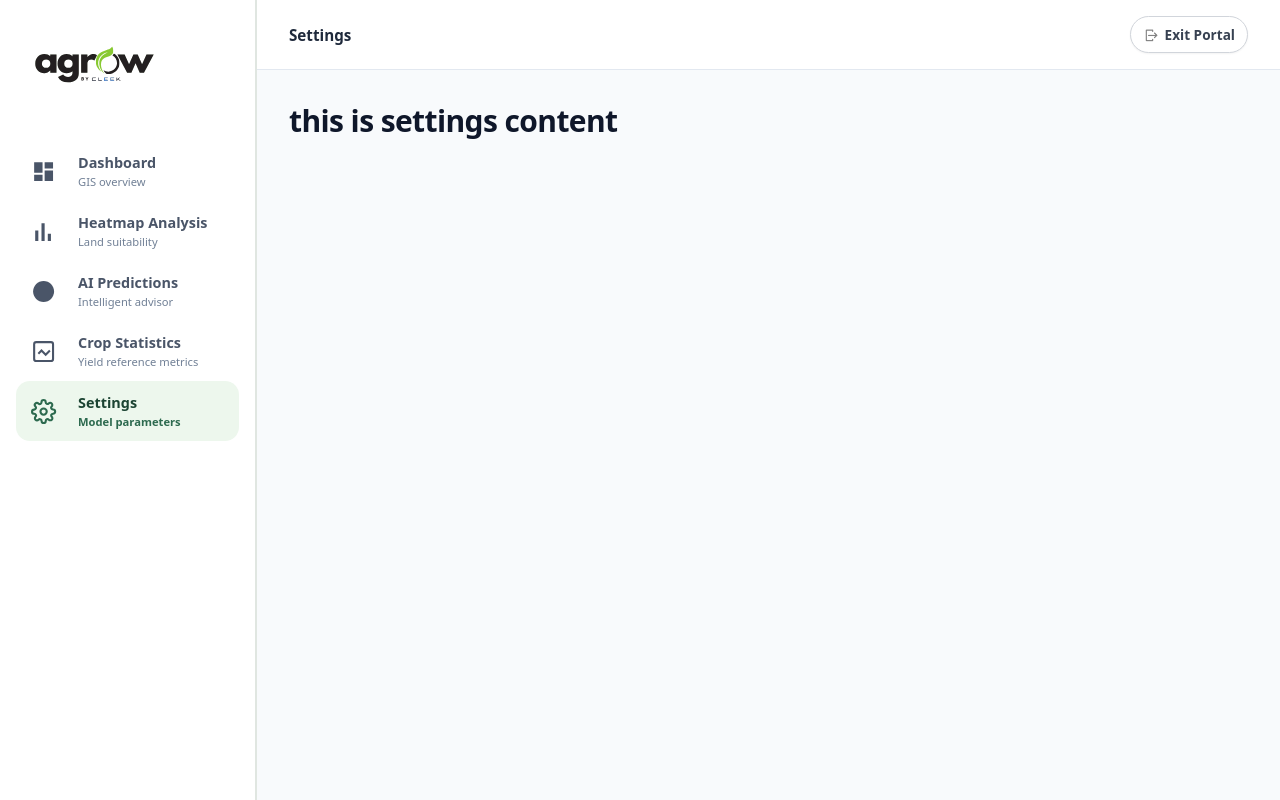
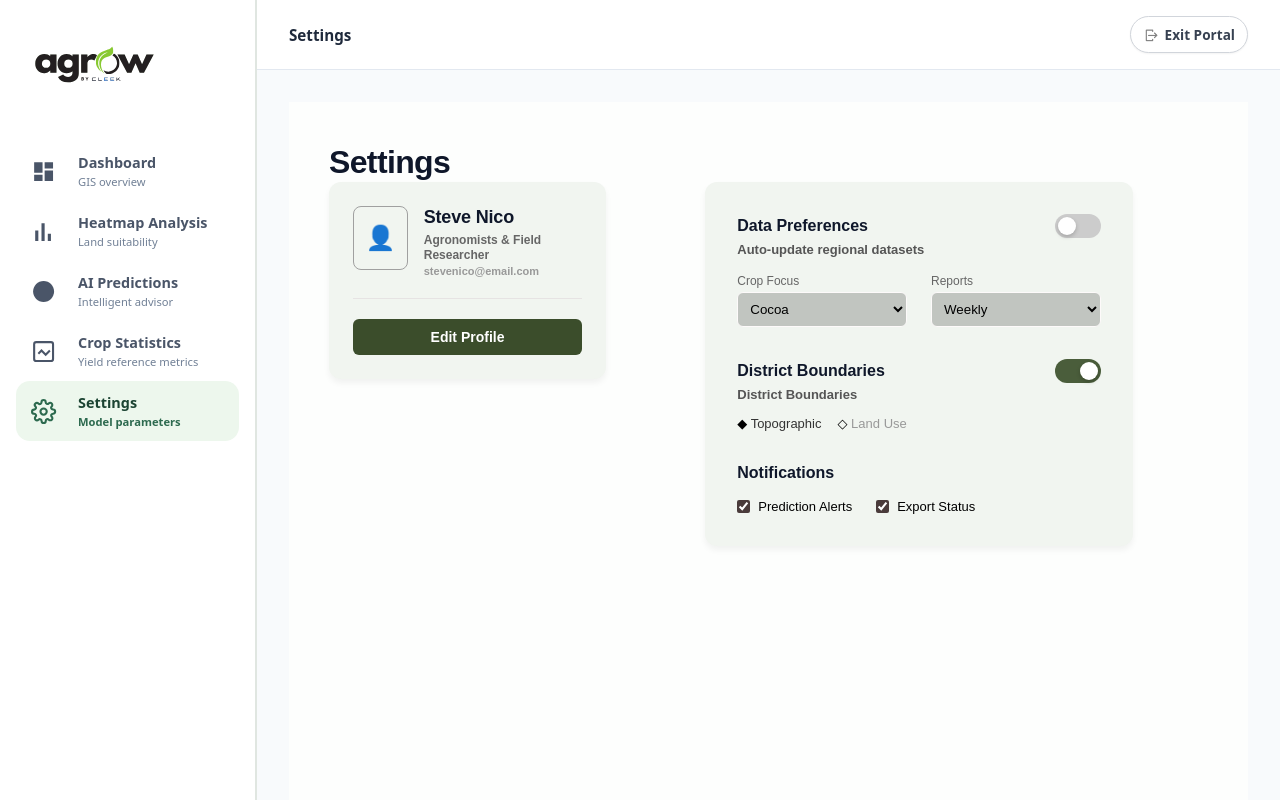
Before and after one commit to lumbanon/GamudaProject, a React (Vite) app in the folder agrow-portal/: page /dashboard/settings in a window 1280 px wide. Built offline with nearby package versions, Linux system fonts and the light colour scheme.

Commit message:
add setting content

```diff
--- /dev/null
+++ b/agrow-portal/src/features/setting/SettingPanel.jsx
@@ -0,0 +1,116 @@
+import { useState,useEffect } from 'react';
+import './Setting.css';
+
+// FUNCTION : Main Settings Panel Component
+
+export default function SettingsPanel() {
+const [dataPrefActive, setDataPrefActive] = useState(false);
+
+const [selectedLayer, setSelectedLayer] = useState('topo');
+const [boundariesEnabled, setBoundariesEnabled] = useState(true);
+
+const [CropOption,setCropOption]=useState(['Cocoa']);
+const [reportOptions,setReportoptions]=useState(['Weekly']);
+const [selectedCrop, setSelectedCrop] = useState('Cocoa');
+const [selectedReport, setSelectedReport] = useState('Weekly');
+
+// useEffect(()=>{},[]);
+
+  return (
+    <div className="settings-card panel-card">
+
+      {/* Section A: Data Preferences */}
+
+      <div className="settings-section">
+        <div className="section-header">
+          <h3 className="section-title">Data Preferences</h3>
+          <label className='toggle-switch'>
+            <input type="checkbox"
+                    checked ={dataPrefActive}
+                    onChange={(e)=> setDataPrefActive(e.target.checked)} />
+                  <span className='toggle-slider'></span>
+          </label>
+        </div>
+        <p className="section-description">Auto-update regional datasets</p>
+
+        <div className="inputs-row">
+          <div className="input-field-group">
+            <label className="input-label">Crop Focus</label>
+            <select className="custom-select"
+                    value ={selectedCrop}
+                    onChange={(e)=> setSelectedCrop(e.target.value)}
+            >
+              {CropOption.map((crop,index)=>
+              <option key= {index} value ={crop}>{crop}</option>
+              )}
+              </select>
+          </div>
+          <div className="input-field-group">
+            <label className="input-label">Reports</label>
+            <select className="custom-select"
+                    value ={selectedReport}
+                    onChange={(e)=> setSelectedReport(e.target.value)}
+            >
+              {reportOptions.map((report,index)=>
+              <option key ={index} value ={report}>{report}</option>
+              )}
+              </select>
+          </div>
+        </div>
+      </div>
+
+      {/* Section B: District Boundaries */}
+
+      <div className="settings-section">
+        <div className="section-header">
+          <h3 className="section-title">District Boundaries</h3>
+         <label className='toggle-switch'>
+           <input type="checkbox"
+         checked ={boundariesEnabled}
+         onChange={(e)=> setBoundariesEnabled(e.target.checked)} />
+         <span className='toggle-slider'></span>
+          </label>
+
+        </div>
+        <p className="section-description" style={{ marginBottom: "12px" }}>District Boundaries</p>
+
+        <div className="sub-options-container">
+          <span
+            onClick={() => setSelectedLayer('topo')}
+            style={{ cursor: 'pointer', userSelect: 'none' }}
+          >
+            {selectedLayer === 'topo' ? '◆' : '◇'}{' '}
+            <span className={selectedLayer === 'topo' ? 'option-active' : 'option-inactive'}>
+              Topographic
+            </span>
+          </span>
+
+          <span
+            onClick={() => setSelectedLayer('land')}
+            style={{ cursor: 'pointer', userSelect: 'none' }}
+          >
+            {selectedLayer === 'land' ? '◆' : '◇'}{' '}
+            <span className={selectedLayer === 'land' ? 'option-active' : 'option-inactive'}>
+              Land Use
+            </span>
+          </span>
+        </div>
+      </div>
+
+      {/* Section C: Notifications */}
+
+      <div>
+        <h3 className="section-title"> Notifications</h3>
+        <div className="checkbox-group">
+          <label className="checkbox-label">
+            <input type="checkbox" defaultChecked className="custom-checkbox" /> Prediction Alerts
+          </label>
+          <label className="checkbox-label">
+            <input type="checkbox" defaultChecked className="custom-checkbox" /> Export Status
+          </label>
+        </div>
+      </div>
+
+    </div>
+  );
+}
--- a/agrow-portal/src/features/setting/SettingViews.jsx
+++ b/agrow-portal/src/features/setting/SettingViews.jsx
@@ -1,7 +1,29 @@
+import { useState,useEffect } from "react";
+import ProfileCard from "./UserprofileCard";
+import SettingsPanel from "./SettingPanel";
+import './Setting.css';
+
 export default function SettingViews(){
+
     return(
-        <div>
-            <h1>this is settings content</h1>
+    <div className="settings-container">
+            <div className="row setting-title-row">
+                <div className="col-12">
+                    <h1 className= "settings-title">Settings</h1>
+                </div>
+            </div>
+
+            <div className="row">
+                <div className="col-4">
+                     <ProfileCard/>
+                </div>
+                <div className="col-1"></div>
+
+                <div className="col-6">
+                    <SettingsPanel/>
+             <div/>
         </div>
+    </div>
+    </div>
     )
 }
--- /dev/null
+++ b/agrow-portal/src/features/setting/UserprofileCard.jsx
@@ -0,0 +1,23 @@
+import { useState,useEffect } from 'react';
+import './Setting.css';
+
+export default function ProfileCard() {
+  return (
+    <div className="settings-card profile-card">
+      <div className="profile-header">
+        <div className="profile-avatar">👤</div>
+        <div>
+          <h2 className="profile-name">Steve Nico</h2>
+          <p className="profile-role">Agronomists & Field Researcher</p>
+          <p className="profile-email">stevenico@email.com</p>
+        </div>
+      </div>
+
+      <hr className="profile-divider" />
+
+      <button className="btn-edit-profile">
+        Edit Profile
+      </button>
+    </div>
+  );
+}
--- /dev/null
+++ b/agrow-portal/src/features/setting/setting.css
@@ -0,0 +1,237 @@
+/* Container Canvas */
+.settings-container {
+  background-color: #fdfefd;
+  min-height: 100vh;
+  padding: 40px;
+  font-family: sans-serif;
+}
+
+/* Header styling */
+.settings-title-row {
+  margin-bottom: 24px;
+}
+
+.settings-title {
+  font-size: 32px;
+  font-weight: bold;
+  margin: 0;
+}
+
+/* Shared Card Base Style */
+.settings-card {
+  background-color: #f1f5f0;
+  border-radius: 12px;
+  box-shadow: 0 4px 6px rgba(0, 0, 0, 0.05);
+  height: auto;
+}
+
+/* Profile Card Specifics */
+.profile-card {
+  padding: 24px;
+  display: flex;
+  flex-direction: column;
+  height: auto;
+  box-sizing: border-box;
+
+
+}
+
+.profile-header {
+  display: flex;
+  gap: 16px;
+  margin-bottom: 20px;
+}
+
+.profile-avatar {
+  width: 64px;
+  height: 64px;
+  border: 1px solid #a0a0a0;
+  border-radius: 8px;
+  display: flex;
+  align-items: center;
+  justify-content: center;
+  font-size: 24px;
+}
+
+.profile-name {
+  font-size: 18px;
+  margin: 0 0 4px 0;
+  font-weight: bold;
+}
+
+.profile-role {
+  font-size: 12px;
+  color: #666;
+  margin: 0 0 2px 0;
+}
+
+.profile-email {
+  font-size: 11px;
+  color: #999;
+  margin: 0;
+  word-break: break-word;
+}
+
+.profile-divider {
+  border: none;
+  border-top: 1px solid #e6e3e3;
+  margin: 0 0 20px 0;
+}
+
+.btn-edit-profile {
+  width: 100%;
+  background-color: #3b4d2b;
+  color: white;
+  border: none;
+  border-radius: 6px;
+  padding: 10px 0;
+  font-weight: bold;
+  cursor: pointer;
+  font-size: 14px;
+}
+
+/* Settings Panel Specifics */
+.panel-card {
+  padding: 32px;
+}
+
+.settings-section {
+  margin-bottom: 32px;
+}
+
+.section-header {
+  display: flex;
+  justify-content: space-between;
+  align-items: center;
+}
+
+.section-title {
+  font-size: 16px;
+  font-weight: bold;
+  margin: 0;
+}
+
+.section-description {
+  font-size: 13px;
+  color: #555;
+  margin: 4px 0 16px 0;
+}
+
+/* Input Fields */
+.inputs-row {
+  display: flex;
+  gap: 24px;
+}
+
+.input-field-group {
+  flex: 1;
+}
+
+.input-label {
+  font-size: 12px;
+  color: #666;
+  display: block;
+  margin-bottom: 4px;
+}
+
+.custom-select {
+  width: 100%;
+  padding: 8px;
+  border-radius: 6px;
+  border: 1px solid #fdfafa;
+  background-color: #c1c5c0;
+}
+
+/* Toggles */
+
+/* Container for the entire toggle component */
+.toggle-switch {
+  position: relative;
+  display: inline-block;
+  width: 46px;
+  height: 24px;
+  cursor: pointer;
+}
+
+/* Completely hide the native checkbox visually */
+.toggle-switch input {
+  opacity: 0;
+  width: 0;
+  height: 0;
+}
+
+/* The Background Track of the switch */
+.toggle-slider {
+  position: absolute;
+  top: 0;
+  left: 0;
+  right: 0;
+  bottom: 0;
+  background-color: #ccc; /* Off/Disabled background color */
+  transition: background-color 0.3s ease;
+  border-radius: 24px;
+}
+
+/* The Sliding Knob inside the switch */
+.toggle-slider::before {
+  position: absolute;
+  content: "";
+  height: 18px;
+  width: 18px;
+  left: 3px;
+  bottom: 3px;
+  background-color: white;
+  transition: transform 0.3s cubic-bezier(0.4, 0, 0.2, 1);
+  border-radius: 50%;
+  box-shadow: 0 2px 4px rgba(0, 0, 0, 0.2);
+}
+
+/* Change the track color when active */
+.toggle-switch input:checked + .toggle-slider {
+  background-color: #4a5d3b; /* On/Active background color (Green) */
+}
+
+/* Smoothly slide the knob to the right when active */
+.toggle-switch input:checked + .toggle-slider::before {
+  transform: translateX(22px);
+}
+
+/* Optional: Add a subtle focus outline/shadow for accessibility */
+.toggle-switch input:focus-visible + .toggle-slider {
+  box-shadow: 0 0 0 2px #2196F3;
+}
+
+
+/* Sub-options text layout */
+.sub-options-container {
+  display: flex;
+  gap: 16px;
+  font-size: 13px;
+}
+
+.option-active {
+  color: #333;
+}
+
+.option-inactive {
+  color: #999;
+}
+
+/* Checkboxes */
+.checkbox-group {
+  display: flex;
+  gap: 24px;
+  font-size: 13px;
+  margin-top: 16px;
+}
+
+.checkbox-label {
+  display: flex;
+  align-items: center;
+  gap: 8px;
+}
+
+.custom-checkbox {
+  accent-color: #4a3b3b;
+  cursor: pointer;
+}
```
